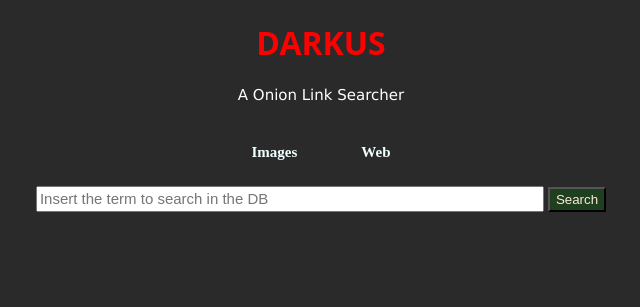
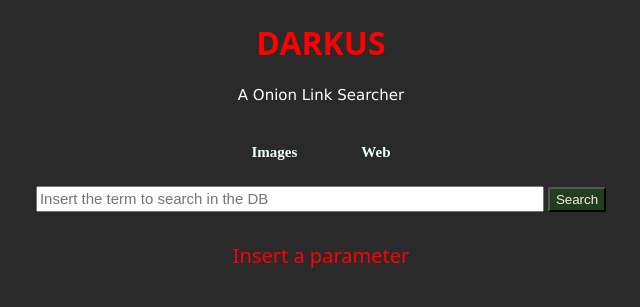
Before and after one commit to Lucksi/Darkus, a PHP site: page / in a window 1280 px wide. Shown: the top 307 px of the page, without its empty margins (319-959 px from the left). Run offline with PHP 8.4, Linux system fonts and the light colour scheme; data that the repository does not hold is empty.

Commit message:
Update index.php

```diff
--- a/index.php
+++ b/index.php
@@ -44,6 +44,10 @@ License: GNU General Public License v3.0-->
                     else{
                         echo "<span id = 'NotFound'>{$parameter} Not Found</span>";
                     }
+                }
+                else{
+                    echo"<script>alert('Insert a parameter')</script>";
+                    echo "<span id = 'NotFound'>Insert a parameter</span>";
                 }
             }
         ?>
```
